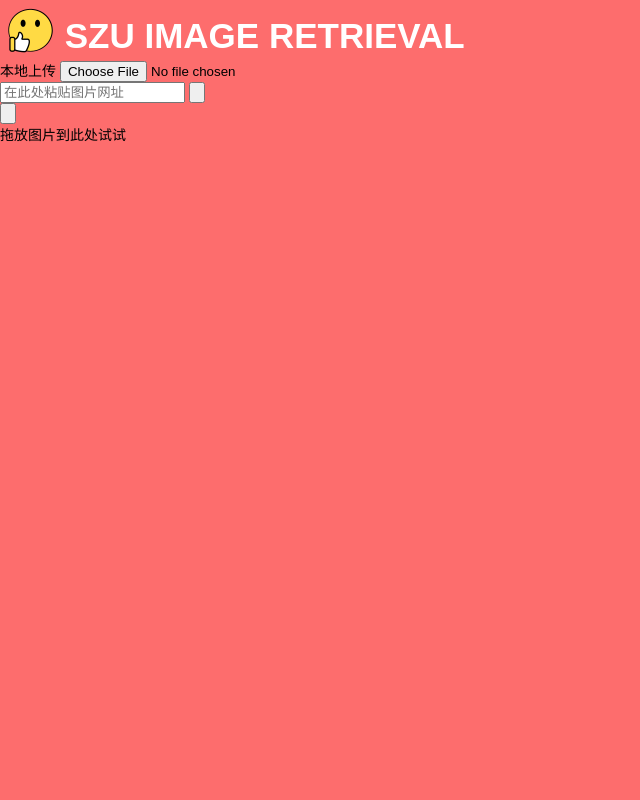
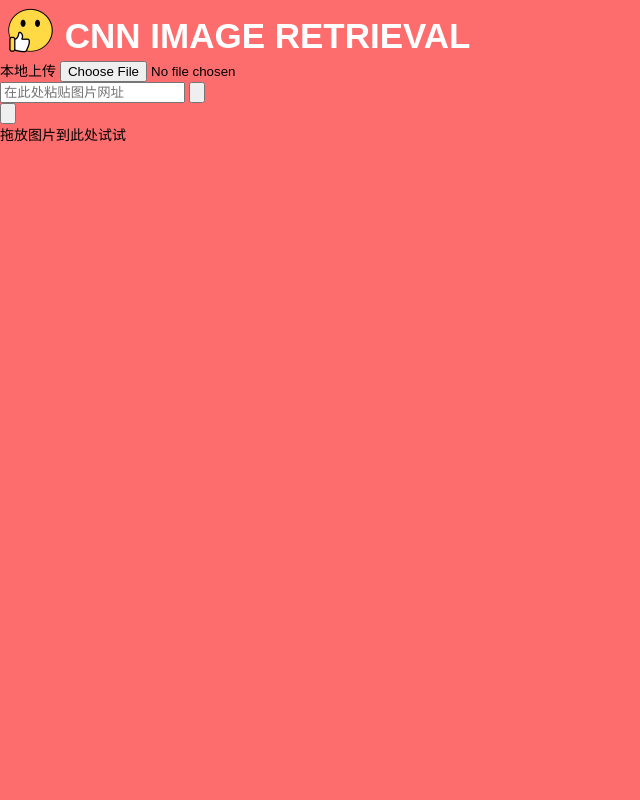
Before and after one commit to ackness/cnn-image-retrieval-sotu, a Flask app: page / in a window 1280 px wide. Shown: the whole page, without its empty margins (0-640 px from the left). Run offline with Flask 2, Linux system fonts and the light colour scheme; some libraries are stand-ins or nearby versions.

Commit message:
[Update]

```diff
--- a/app/templates/base.html
+++ b/app/templates/base.html
@@ -19,7 +19,7 @@
         {% block header %}
             <a href="/" title="SoTu">
                 <img src="{{ url_for('static', filename='img/lo.png') }}" width="50" height="50">
-                <span>SZU IMAGE RETRIEVAL</span>
+                <span>CNN IMAGE RETRIEVAL</span>
             </a>
         {% endblock %}
         </div>
--- a/app/templates/index.html
+++ b/app/templates/index.html
@@ -1,6 +1,6 @@
 {% extends "base.html" %}
 
-{% block title %}CNN IMAGE RETRIEVAL SOTU{% endblock %}
+{% block title %}CNN IMAGE RETRIEVAL - SOTU{% endblock %}
 
 {% block styles %}
     {{ super() }}
```
